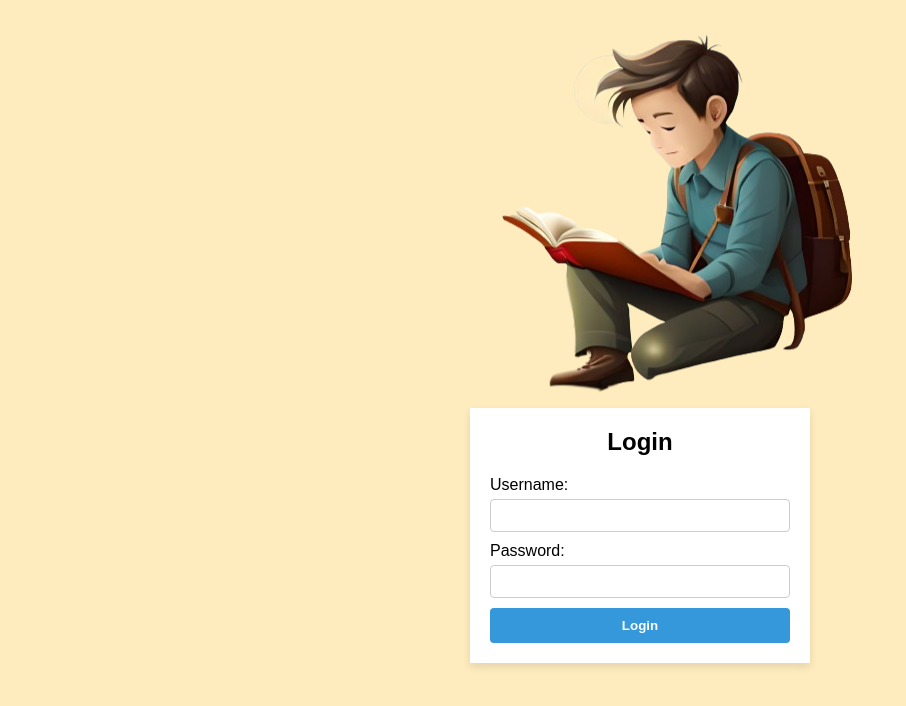
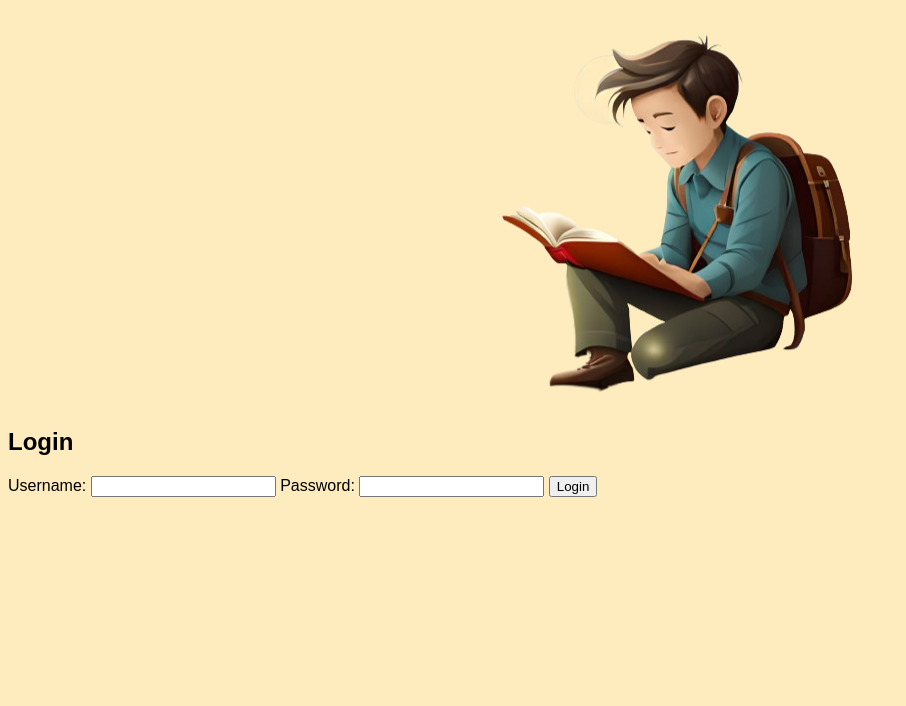
Before and after one commit to bruikey/Shaunslib, a Flask app: page / in a window 1280 px wide. Shown: the top 706 px of the page, without its empty margins (0-906 px from the left). Run offline with Flask 3, Linux system fonts and the light colour scheme.

```diff
--- a/static/style.css
+++ b/static/style.css
@@ -55,48 +55,3 @@ h1 {
     transform: translate(-50%, -50%) translate(0, 0);
   }
 }
-
-
-.login-section {
-  background-color: white;
-  padding: 20px;
-  width: 300px;
-  margin: 0 auto;
-  box-shadow: 0 4px 8px rgba(0, 0, 0, 0.1);
-}
-
-.login-section h2 {
-  margin-top: 0;
-  font-size: 24px;
-  text-align: center;
-}
-
-.login-section form {
-  display: flex;
-  flex-direction: column;
-}
-
-.login-section label {
-  margin-bottom: 5px;
-}
-
-.login-section input {
-  padding: 8px;
-  margin-bottom: 10px;
-  border: 1px solid #ccc;
-  border-radius: 4px;
-}
-
-.login-section button {
-  padding: 10px;
-  background-color: #3498db;
-  color: white;
-  border: none;
-  border-radius: 4px;
-  cursor: pointer;
-  font-weight: bold;
-}
-
-.login-section button:hover {
-  background-color: #2980b9;
-}
```
Also changed, not shown: 1 other file.
